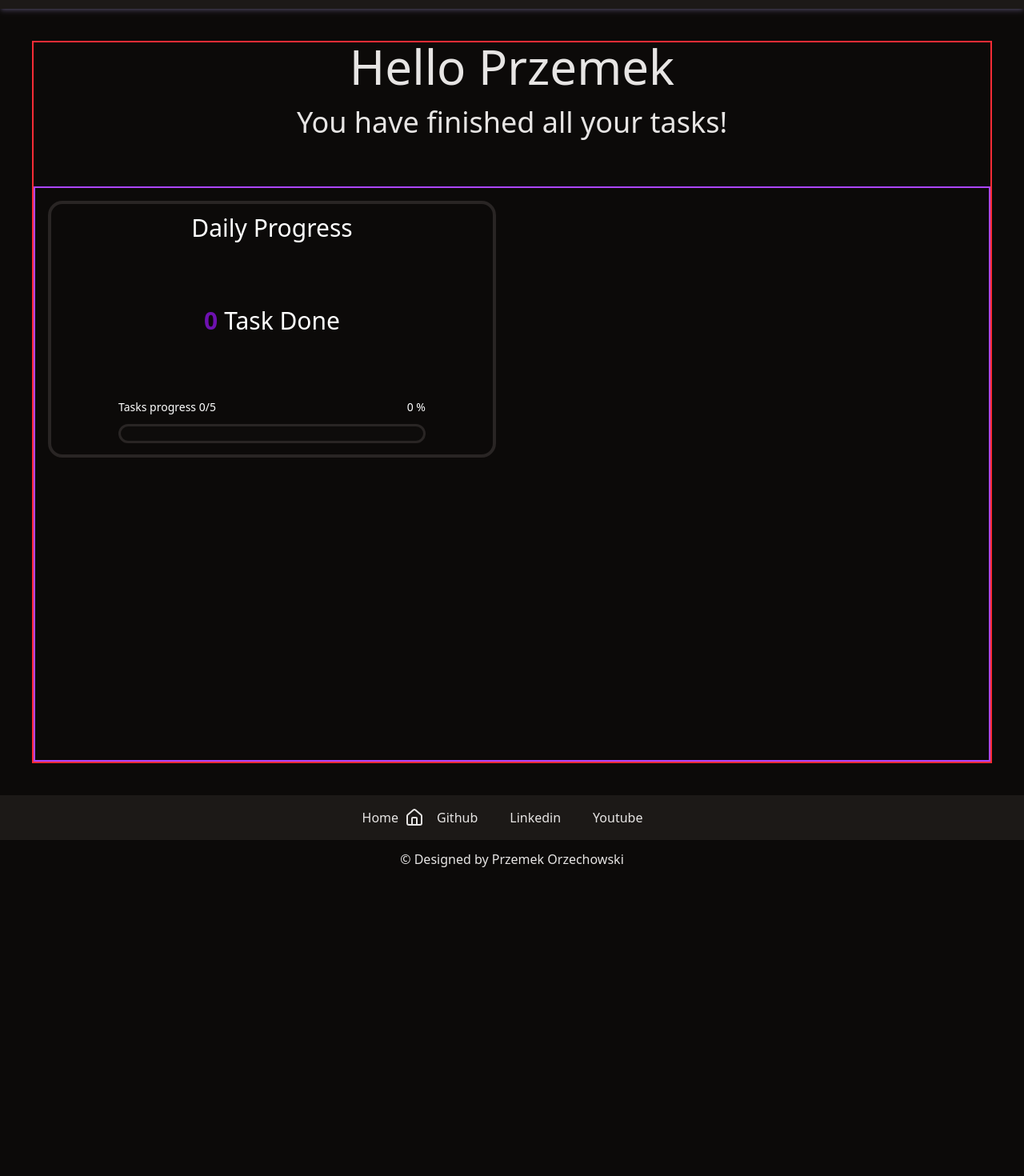
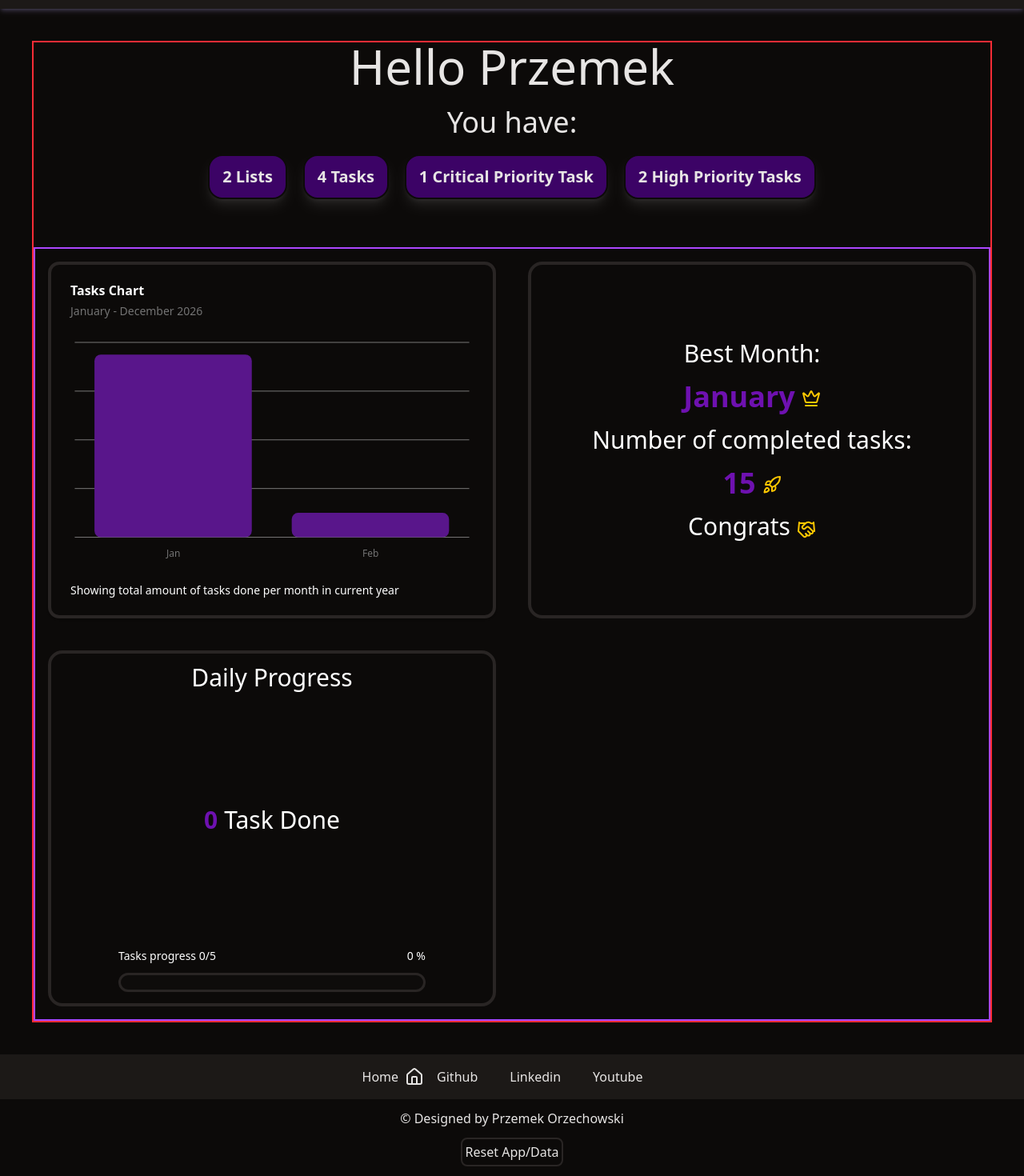
Before and after one commit to PrzemekO84/TaskTracker-React, a React (Vite) app: page / in a window 1280 px wide. Shown: the part 87-1557 px from the top of the page at 80% size. Before the commit the page ends 1185 px from the top, so only its background shows below. Built offline with nearby package versions, Linux system fonts and the light colour scheme; some icons are missing.

Commit message:
Added starting data to display informations

```diff
--- a/src/Footer.tsx
+++ b/src/Footer.tsx
@@ -3,6 +3,7 @@ import { House } from "lucide-react";
 import GitHubIcon from '@mui/icons-material/GitHub';
 import LinkedInIcon from '@mui/icons-material/LinkedIn';
 import YouTubeIcon from '@mui/icons-material/YouTube';
+import { resetData } from "./utils/HelpFun";
 
 function Footer(){
     return (
@@ -10,26 +11,46 @@ function Footer(){
         <div className="bg-stone-900 flex gap-4 p-4 w-full justify-center">
           <div className="flex gap-2 linkHighlight">
             <Link to="/">Home</Link>
-                    <Link to="/"> <House /> </Link>
+            <Link to="/">
+              {" "}
+              <House />{" "}
+            </Link>
           </div>
           <div className="flex gap-2 linkHighlight">
             <Link to="https://github.com/PrzemekO84">Github</Link>
-                    <Link to="https://github.com/PrzemekO84"> <GitHubIcon /> </Link>
+            <Link to="https://github.com/PrzemekO84">
+              {" "}
+              <GitHubIcon />{" "}
+            </Link>
           </div>
           <div className="flex gap-2 linkHighlight">
-                    <Link to="https://www.linkedin.com/in/przemek-orzechowski/">Linkedin</Link>
-                    <Link to="https://www.linkedin.com/in/przemek-orzechowski/"> <LinkedInIcon /> </Link>
+            <Link to="https://www.linkedin.com/in/przemek-orzechowski/">
+              Linkedin
+            </Link>
+            <Link to="https://www.linkedin.com/in/przemek-orzechowski/">
+              {" "}
+              <LinkedInIcon />{" "}
+            </Link>
           </div>
           <div className="flex gap-2 linkHighlight">
             <Link to="https://youtu.be/dQw4w9WgXcQ">Youtube</Link>
-                    <Link to="https://youtu.be/dQw4w9WgXcQ"> <YouTubeIcon /> </Link>
+            <Link to="https://youtu.be/dQw4w9WgXcQ">
+              {" "}
+              <YouTubeIcon />{" "}
+            </Link>
           </div>
         </div>
         <div className="p-3 bg-stone-950">
           <p>&copy; Designed by Przemek Orzechowski</p>
         </div>
+        <div
+          onClick={resetData}
+          className="mb-3 border-2 border-stone-800 p-1 rounded-md cursor-pointer"
+        >
+          Reset App/Data
         </div>
-    )
+      </div>
+    );
 }
 
 export default Footer;
--- a/src/context/ListTaskContext.tsx
+++ b/src/context/ListTaskContext.tsx
@@ -1,6 +1,9 @@
 import type { List, Task, MonthlyCounter } from "@/Types/types";
 import { createContext, useContext, useEffect, useState } from "react";
 import type { TasksCounter } from "@/Types/types";
+import { initialData } from "@/utils/startingData";
+import { startingMonthlyData } from "@/utils/startingData";
+
 
 type ListTaskContextType = {
     listInfo: List[],
@@ -23,9 +26,10 @@ export const ListTaskContext = createContext<ListTaskContextType | undefined>(un
 
 export const ListTaskProvider = ({ children } : {children: React.ReactNode}) => {
     const [listInfo, setListInfo] = useState<List[]>(() => {
-        const saved = localStorage.getItem("listInfo");
+        const saved = localStorage.getItem("list_data");
+        if (saved) return JSON.parse(saved);
 
-        return saved ? JSON.parse(saved) : [];
+        return initialData;
     });
 
     useEffect(() => {
@@ -60,7 +64,7 @@ export const ListTaskProvider = ({ children } : {children: React.ReactNode}) =>
     const [monthlyCount, setMonthlyCount] = useState<{[key: string]: number}>(() => {
         const saved = localStorage.getItem("monthlyCounter");
 
-        return saved ? JSON.parse(saved) : {}
+        return saved ? JSON.parse(saved) : startingMonthlyData;
     })
 
     function setMonthlyCounter(){
--- a/src/utils/HelpFun.ts
+++ b/src/utils/HelpFun.ts
@@ -90,3 +90,8 @@ const switchCaseForMonth = (month: string) => {
             return "Invalid Month";
     }
 }
+
+export function resetData(){
+    localStorage.clear();
+    window.location.reload();
+}
--- /dev/null
+++ b/src/utils/startingData.ts
@@ -0,0 +1,34 @@
+import type { List } from "@/Types/types";
+
+export const initialData: List[] = [
+  {
+    id: "testData",
+    name: "Test List",
+    priority: "High",
+    created: new Date().toDateString(),
+    until: new Date(Date.now() + 86400000).toDateString(),
+    time: "12:00",
+    tasks: [
+      { id: "t1", name: "Test taks 1", priority: "High", completed: true, created: "...", until: new Date(Date.now() + 86400000).toDateString(), time: "12:00" },
+      { id: "t2", name: "Test task 2", priority: "Critical", completed: false, created: "...", until: new Date(Date.now() + 86400000).toDateString(), time: "14:00" }
+    ]
+  },
+  {
+    id: "testData2",
+    name: "Test List2",
+    priority: "Medium",
+    created: new Date().toDateString(),
+    until: new Date(Date.now() + 86400000).toDateString(),
+    time: "12:00",
+    tasks: [
+      { id: "t1", name: "Test taks 1", priority: "High", completed: true, created: "...", until: new Date(Date.now() + 86400000).toDateString(), time: "12:00" },
+      { id: "t2", name: "Test task 2", priority: "Low", completed: false, created: "...", until: new Date(Date.now() + 86400000).toDateString(), time: "14:00" }
+    ]
+  }
+
+];
+
+export const startingMonthlyData = {
+    "1-2026": 15,
+    "2-2026": 2
+};
```
Lines whose indentation alone changed are shown as unchanged.
